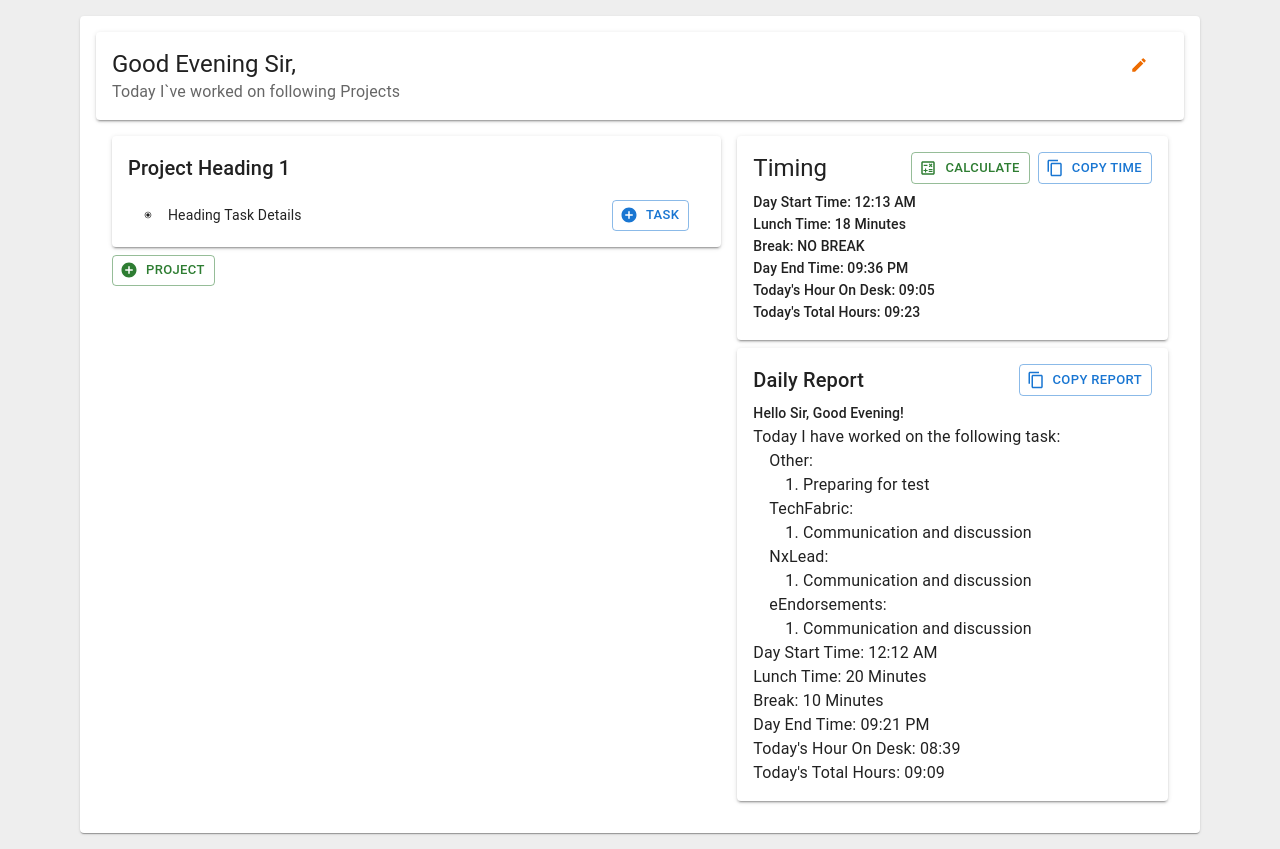
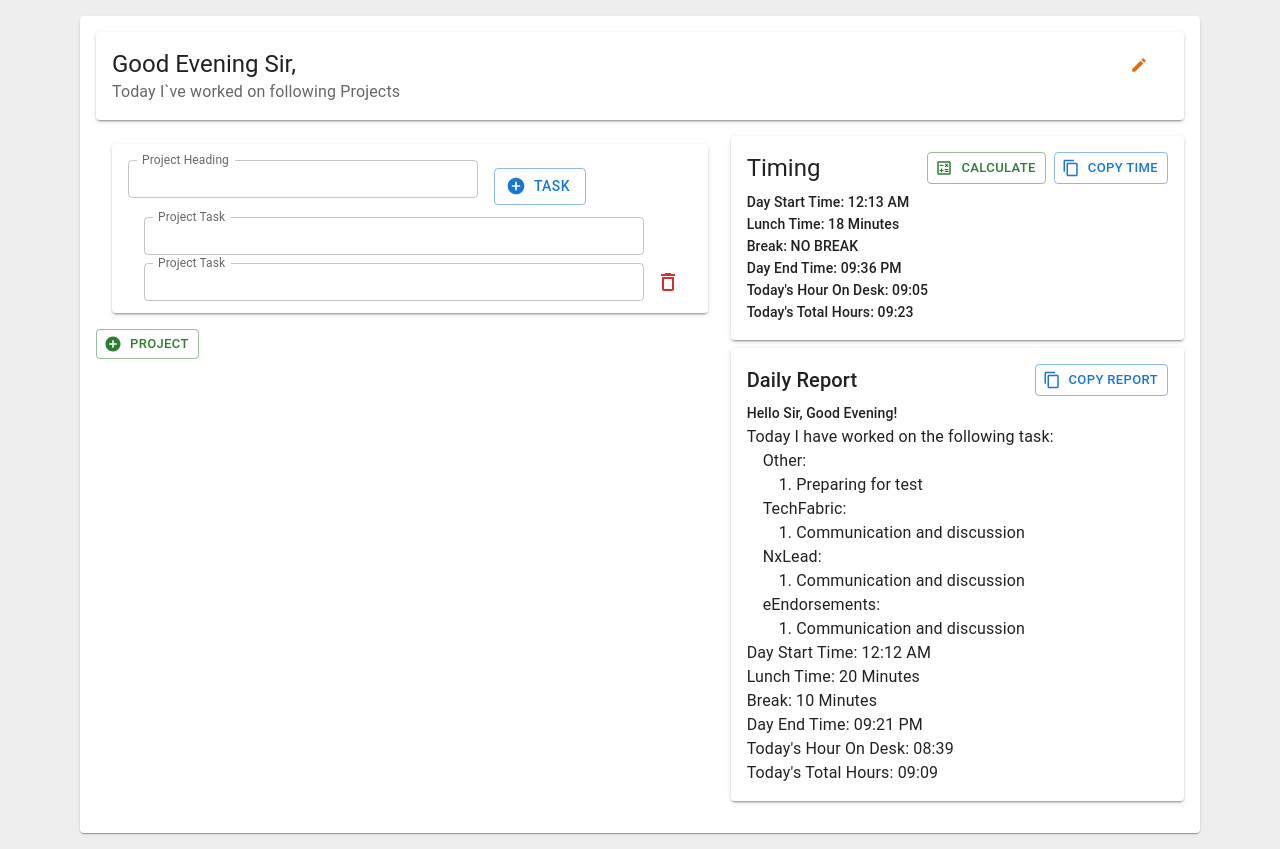
Before and after one commit to sunilFSDeveloper/report-generate, a React (Create React App) app: page / in a window 1280 px wide. Both pictures are taken after a click on the button "TASK". Built offline with nearby package versions, Linux system fonts and the light colour scheme.

Commit message:
dynamic-project-body add dynamic report body

```diff
--- a/src/components/Report.tsx
+++ b/src/components/Report.tsx
@@ -7,7 +7,7 @@ import {
   Paper,
 } from '@mui/material';
 import HeaderComponent from './HeaderComponent';
-import BodyComponent from './BodyComponent';
+import TaskParentComponent from './TaskParentComponent';
 import TimeDetailsComponent from './TimeDetailsComponent';
 import FinalReportComponent from './FinalReportComponent';
 
@@ -20,9 +20,9 @@ const Report: React.FC = () => {
           <HeaderComponent />
         </Paper>
         <CardContent>
-          <Grid container spacing={2} paddingX={2}>
+          <Grid container>
             <Grid item xs={7}>
-              <BodyComponent />
+              <TaskParentComponent />
             </Grid>
             <Grid item xs={5}>
               <Paper elevation={2} sx={{p: 2, mb: 1}}>
--- /dev/null
+++ b/src/components/TaskComponent.tsx
@@ -0,0 +1,112 @@
+import { AddCircleOutlined } from '@mui/icons-material';
+import { DeleteOutline } from '@mui/icons-material';
+import {
+  Button,
+  IconButton,
+  List,
+  ListItem,
+  Paper,
+  TextField,
+  Typography
+} from '@mui/material';
+import React, { ChangeEvent, useState } from 'react';
+
+const TaskComponent: React.FC = () => {
+
+  const [editProjectDetails, setEditProjectDetails] = useState(true)
+  const [projectHeading, setProjectHeading] = useState('')
+
+  const uniqueId = () => Math.random().toString(36).substring(7);
+
+  const [fields, setFields] = useState<{ id: string; value: string }[]>([{id: uniqueId(), value: ''}])
+
+  const addTaskField = () => {
+    setFields([...fields, { id: uniqueId(), value: '' }])
+  }
+
+  const handleFieldChange = (index: number, value: string) => {
+    const updatedFields = [...fields];
+    updatedFields[index].value = value;
+    setFields(updatedFields);
+  }
+
+  const deleteField = (index: number) => {
+    if (index !== 0) {
+      const updatedFields = [...fields];
+      updatedFields.splice(index, 1);
+      setFields(updatedFields);
+    }
+  }
+
+  return (
+    <>
+      <Paper elevation={2} sx={{p: 2, mb: 1, pb: 0 }}>
+        { editProjectDetails ?
+            <TextField
+              label="Project Heading"
+              variant="outlined"
+              value={projectHeading}
+              onChange={(e: ChangeEvent<HTMLInputElement>) => setProjectHeading(e.target.value)}
+              InputLabelProps={{
+                shrink: true,
+              }}
+              sx={{
+                width: 350,
+                '& .MuiInputBase-input': {
+                  height: '5px',
+                },
+              }}
+            />
+            :
+            <Typography variant="h6">
+              Project Heading
+            </Typography>
+        }
+        <Button
+          variant="outlined"
+          startIcon={<AddCircleOutlined />}
+          size='medium'
+          sx={{ml: 2, mt: 1}}
+          onClick={addTaskField}
+          >
+          Task
+        </Button>
+        <List dense>
+          {fields.map((field, index) => (
+            <ListItem
+            secondaryAction={index !==0 &&
+              <IconButton
+                edge="end"
+                aria-label="delete"
+                onClick={() => deleteField(index)}
+              >
+                <DeleteOutline color='error' />
+              </IconButton>
+            }
+            >
+                <div key={field.id}>
+                  <TextField
+                    label="Project Task"
+                    variant="outlined"
+                    value={field.value}
+                    InputLabelProps={{
+                      shrink: true,
+                    }}
+                    sx={{
+                      width: 500,
+                      '& .MuiInputBase-input': {
+                        height: '5px',
+                      },
+                    }}
+                    onChange={(e) => handleFieldChange(index, e.target.value)}
+                  />
+                </div>
+            </ListItem>
+          ))}
+        </List>
+      </Paper>
+    </>
+  )
+}
+
+export default TaskComponent;
--- /dev/null
+++ b/src/components/TaskParentComponent.tsx
@@ -0,0 +1,62 @@
+import { AddCircleOutlined } from '@mui/icons-material';
+import { DeleteOutline } from '@mui/icons-material';
+import {
+  Button,
+  IconButton,
+  ListItem,
+} from '@mui/material';
+import React, { useState } from 'react';
+import TaskComponent from './TaskComponent';
+
+const TaskParentComponent: React.FC = () => {
+
+  const uniqueId = () => Math.random().toString(36).substring(7);
+
+  const [projects, setProjects] = useState<{ id: string; value: string }[]>([{id: uniqueId(), value: ''}])
+
+  const addProject = () => {
+    setProjects([...projects, { id: uniqueId(), value: '' }])
+  }
+
+  const deleteField = (index: number) => {
+    if (index !== 0) {
+      const updatedFields = [...projects];
+      updatedFields.splice(index, 1);
+      setProjects(updatedFields);
+    }
+  }
+
+  return (
+    <>
+      {projects.map((field, index) => (
+        <ListItem
+          secondaryAction={index !==0 &&
+            <IconButton
+              edge="start"
+              aria-label="delete"
+              onClick={() => deleteField(index)}
+            >
+              <DeleteOutline color='error' />
+            </IconButton>
+          }
+          >
+            <div key={field.id}>
+              <TaskComponent />
+            </div>
+        </ListItem>
+      ))}
+      <Button
+        variant="outlined"
+        color='success'
+        startIcon={<AddCircleOutlined />}
+        size='small'
+        sx={{ml:'auto'}}
+        onClick={addProject}
+      >
+        Project
+      </Button>
+    </>
+  )
+}
+
+export default TaskParentComponent;
```
